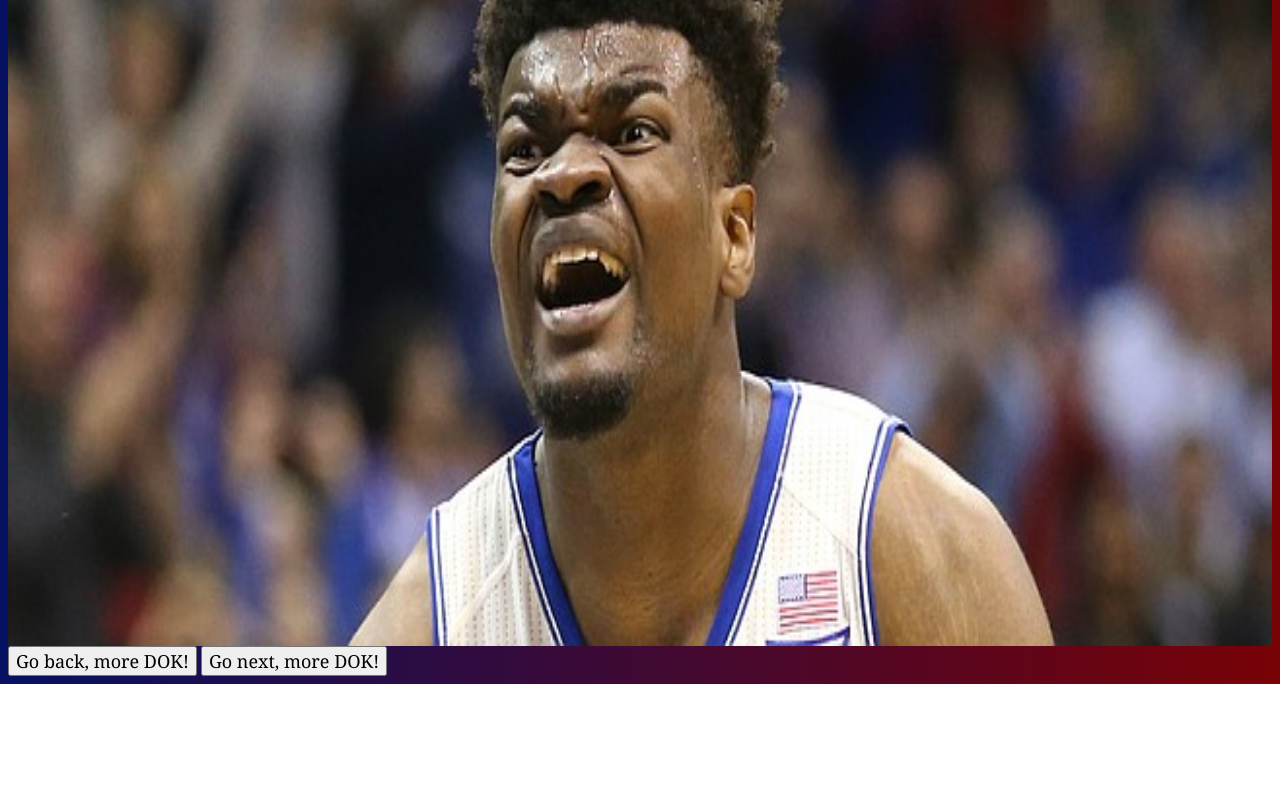
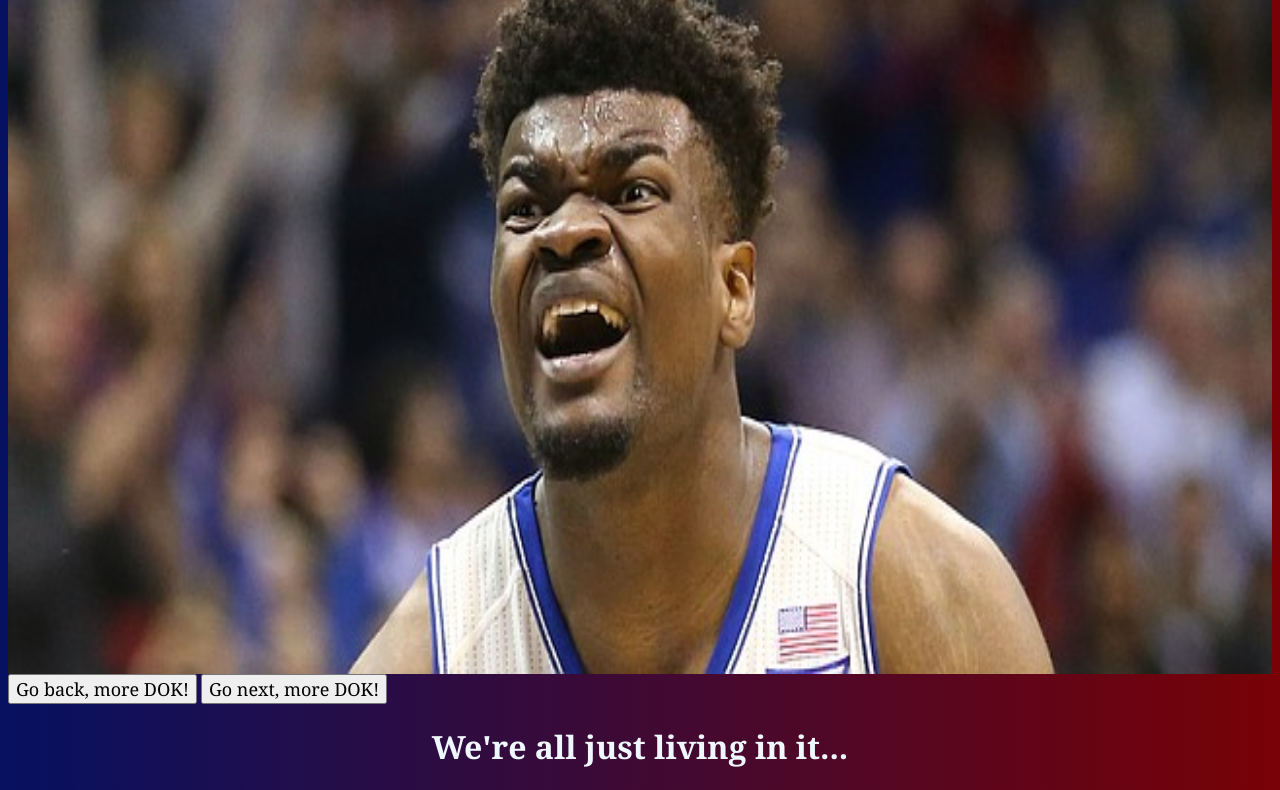
Before and after one commit to surabhikhachar/EECS448_Lab3, a plain HTML site: page E2.html in a window 1280 px wide. Shown: the part 162-952 px from the top of the page. Before the commit the page ends 846 px from the top, so only its background shows below. Drawn offline with Linux system fonts and the light colour scheme.

Commit message:
Changed some styling to exercise 2

```diff
--- a/E2.css
+++ b/E2.css
@@ -6,8 +6,8 @@ background: linear-gradient(to right, #061161, #780206); /* W3C, IE 10+/ Edge, F
 }
 
 img {
-  height: 800px;
-    width: 50%;
+  height: 750px;
+    width: 90%;
 }
 
 button {
@@ -15,3 +15,9 @@ button {
   font-size: 18px;
   align: center;
 }
+
+h1 {
+  font-family: "Georgia", Times, serif;
+  text-align: center;
+  color: #F0F8FF
+}
--- a/E2.html
+++ b/E2.html
@@ -4,7 +4,7 @@
 <meta name="viewport" content="width=device-width, initial-scale=1">
 <link rel="stylesheet" href="E2.css">
 <body>
-
+<h1>It's Dok's World</h1>
 <div class="images">
   <img class="slides" src="img6.jpg" style="width:100%">
   <img class="slides" src="img2.jpg" style="width:100%">
@@ -14,6 +14,7 @@
   <img class="slides" src="img1.jpg" style="width:100%">
   <button class="left" onclick="goNext(-1)">Go back, more DOK!</button>
  <button class="right" onclick="goNext(1)">Go next, more DOK!</button>
+ <h1>We're all just living in it...</h1>
 </div>
 <script src ="E2.js"></script>
 </body>
```
